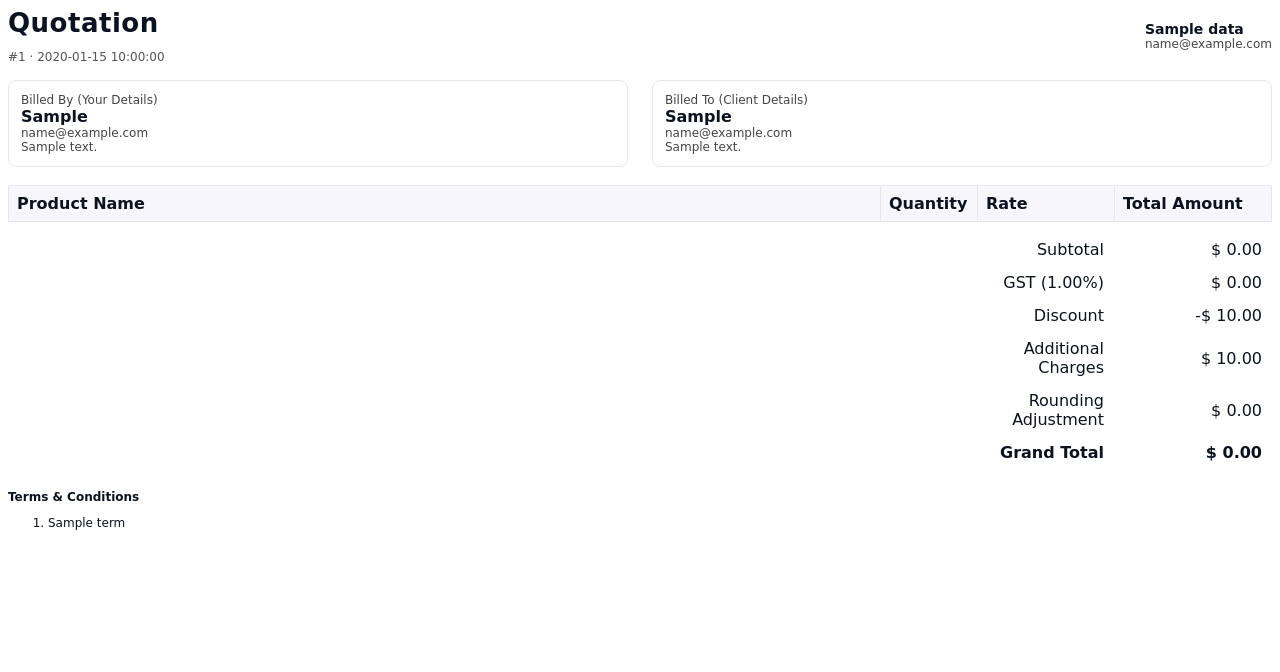
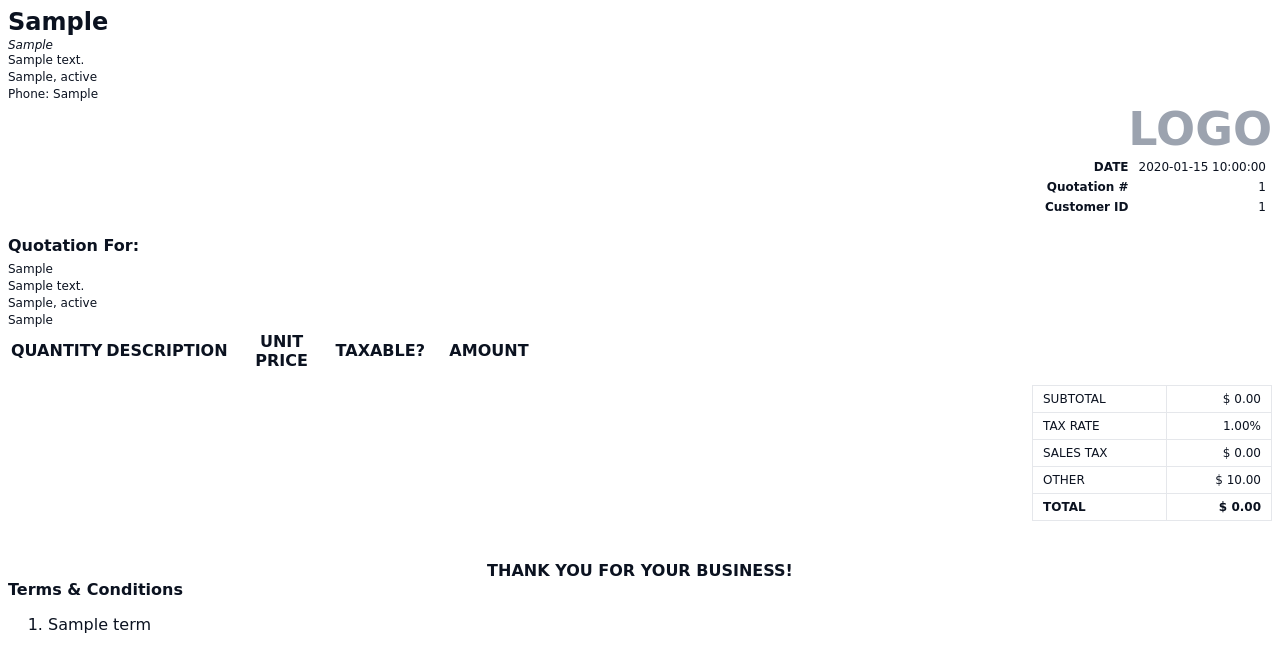
Before and after one commit to krupesh-10div/Cursor, a PHP site: template quotation-generator/templates/quote-template.php in a window 1280 px wide. Shown: the top 672 px of the page. Run offline with PHP 8.4, Linux system fonts and the light colour scheme; the template is opened without the code that fills it: most values are stand-ins (such as "Sample title", 1, 10 or a date in 2020); data that the repository does not hold is empty.

Commit message:
Refactor quote template with improved design and layout structure
Co-authored-by: kailanitish90 <kailanitish90@gmail.com>

```diff
--- a/quotation-generator/templates/quote-template.php
+++ b/quotation-generator/templates/quote-template.php
@@ -46,60 +46,60 @@ $grand = $grand + $roundAdj;
 	<style>
 		body { font-family: DejaVu Sans, sans-serif; color:#0b1220; }
 		.wrap { width:100%; }
-		.header { display:flex; justify-content: space-between; align-items:center; }
-		.company { font-size:14px; }
-		.title { font-size:26px; font-weight:700; letter-spacing: .5px; }
-		.meta { margin-top: 12px; font-size:12px; color:#555; }
-		.table { width:100%; border-collapse: collapse; margin-top: 18px; }
-		.table th, .table td { border: 1px solid #e5e7eb; padding: 8px; }
-		.table th { background:#f7f7fb; text-align:left; font-weight:600; }
-		.totals { margin-top: 10px; width: 320px; margin-left: auto; }
-		.totals td { padding: 6px 8px; }
-		.terms { margin-top: 20px; font-size: 12px; }
-		.flex { display:flex; gap:24px; }
-		.block { border: 1px solid #e5e7eb; padding:12px; border-radius:8px; }
-		.small { font-size: 12px; color:#444; }
-		.signature { margin-top: 40px; text-align:right; font-size: 12px; }
+		.header { justify-content: space-between; align-items:flex-start; }
+		.left-head h1 { margin:0; font-size:24px; font-weight:700; }
+		.left-head .slogan { font-style:italic; font-size:12px; margin-top:2px; }
+		.addr-line { font-size:12px; line-height:1.4; }
+		.right-head { text-align:right; font-size:12px; }
+		.right-head .logo { font-size:46px; font-weight:700; color:#9ca3af; }
+		.right-head table.meta td { padding:2px 4px; }
+		.section-title { font-weight:600; margin:14px 0 6px; }
+		.quote-for { font-size:12px; line-height:1.4; }
+		.items th { text-transform:uppercase; font-size:12px; }
+		.totals-box { border:1px solid #e5e7eb; border-collapse:collapse; font-size:12px; }
+		.totals-box td { padding:6px 10px; border:1px solid #e5e7eb; text-align:right; }
+		.totals-box tr td:first-child { text-align:left; }
+		.thanks { text-align:center; font-weight:600; margin-top:40px; }
 	</style>
 </head>
 <body>
 	<div class="wrap">
 		<div class="header">
-			<div>
-				<div class="title">Quotation</div>
-				<div class="meta">#<?php echo esc($data['quotation_no'] ?? ''); ?> · <?php echo esc($data['quotation_date'] ?? ''); ?></div>
+			<div class="left-head">
+				<h1><?php echo esc($data['by_business'] ?: 'Your Company Name'); ?></h1>
+				<div class="slogan"><?php echo esc($data['company_slogan'] ?? 'Your Company Slogan'); ?></div>
+				<?php if (!empty($data['by_address'])): ?><div class="addr-line"><?php echo esc($data['by_address']); ?></div><?php endif; ?>
+				<?php if (!empty($data['by_city']) || !empty($data['by_state'])): ?><div class="addr-line"><?php echo esc($data['by_city'] . ', ' . $data['by_state']); ?></div><?php endif; ?>
+				<?php if (!empty($data['by_contact'])): ?><div class="addr-line">Phone: <?php echo esc($data['by_contact']); ?></div><?php endif; ?>
 			</div>
-			<div class="company">
-				<?php if ($logoPath && is_file($logoPath)): ?>
-					<img src="<?php echo esc($logoPath); ?>" style="height:60px;" />
-				<?php endif; ?>
-				<div><strong><?php echo esc($data['company_name'] ?? ''); ?></strong></div>
-				<div class="small"><?php echo esc($data['company_email'] ?? ''); ?></div>
+			<div class="right-head">
+				<div class="logo">LOGO</div>
+				<table class="meta" style="margin-left:auto;">
+					<tr><td><strong>DATE</strong></td><td><?php echo esc($data['quotation_date']); ?></td></tr>
+					<tr><td><strong>Quotation #</strong></td><td><?php echo esc($data['quotation_no']); ?></td></tr>
+					<?php if(!empty($data['customer_id'])): ?><tr><td><strong>Customer ID</strong></td><td><?php echo esc($data['customer_id']); ?></td></tr><?php endif; ?>
+				</table>
 			</div>
 		</div>
 
-		<div class="flex" style="margin-top:16px;">
-			<div class="block" style="flex:1;">
-				<div class="small">Billed By (Your Details)</div>
-				<div><strong><?php echo esc($data['by_business'] ?? ($data['company_name'] ?? '')); ?></strong></div>
-				<div class="small"><?php echo esc($data['by_email'] ?? ($data['company_email'] ?? '')); ?></div>
-				<div class="small"><?php echo esc($data['by_address'] ?? ''); ?></div>
-			</div>
-			<div class="block" style="flex:1;">
-				<div class="small">Billed To (Client Details)</div>
-				<div><strong><?php echo esc($data['to_business'] ?? ($data['customer_name'] ?? '')); ?></strong></div>
-				<div class="small"><?php echo esc($data['to_email'] ?? ($data['customer_email'] ?? '')); ?></div>
-				<div class="small"><?php echo esc($data['to_address'] ?? ''); ?></div>
+		<div style="margin-top:18px;" class="quote-for-block">
+			<div class="section-title">Quotation For:</div>
+			<div class="quote-for">
+				<div><?php echo esc($data['to_business'] ?: $data['customer_name']); ?></div>
+				<?php if (!empty($data['to_address'])): ?><div><?php echo esc($data['to_address']); ?></div><?php endif; ?>
+				<?php if (!empty($data['to_city']) || !empty($data['to_state'])): ?><div><?php echo esc($data['to_city'] . ', ' . $data['to_state']); ?></div><?php endif; ?>
+				<?php if (!empty($data['to_contact'])): ?><div><?php echo esc($data['to_contact']); ?></div><?php endif; ?>
 			</div>
 		</div>
 
 		<table class="table">
 			<thead>
 				<tr>
-					<th>Product Name</th>
-					<th style="width:80px;">Quantity</th>
-					<th style="width:120px;">Rate</th>
-					<th style="width:140px;">Total Amount</th>
+					<th style="width:60px;">QUANTITY</th>
+					<th>DESCRIPTION</th>
+					<th style="width:100px;">UNIT PRICE</th>
+					<th style="width:80px;">TAXABLE?</th>
+					<th style="width:120px;">AMOUNT</th>
 				</tr>
 			</thead>
 			<tbody>
@@ -112,49 +112,25 @@ $grand = $grand + $roundAdj;
 				$lineTotal = $base + $taxAmt;
 			?>
 				<tr>
+					<td><?php echo money($qty); ?></td>
 					<td><?php echo esc($name); ?></td>
-					<td><?php echo money($qty); ?></td>
 					<td><?php echo $currencySymbol . ' ' . money($price); ?></td>
+					<td><?php echo ($tax > 0) ? 'Yes' : 'No'; ?></td>
 					<td><?php echo $currencySymbol . ' ' . money($lineTotal); ?></td>
 				</tr>
 			<?php endforeach; ?>
 			</tbody>
 		</table>
 
-		<table class="totals">
-			<tr>
-				<td style="text-align:right;">Subtotal</td>
-				<td style="text-align:right; width:140px;"><?php echo $currencySymbol . ' ' . money($subtotal); ?></td>
-			</tr>
-			<?php if (!empty($includeGst)): ?>
-			<tr>
-				<td style="text-align:right;">GST (<?php echo money($gstPercent); ?>%)</td>
-				<td style="text-align:right; width:140px;"><?php echo $currencySymbol . ' ' . money($taxtotal); ?></td>
-			</tr>
-			<?php endif; ?>
-			<?php if (($discount ?? 0) > 0): ?>
-			<tr>
-				<td style="text-align:right;">Discount</td>
-				<td style="text-align:right; width:140px;">-<?php echo $currencySymbol . ' ' . money($discount); ?></td>
-			</tr>
-			<?php endif; ?>
-			<?php if (($additional ?? 0) > 0): ?>
-			<tr>
-				<td style="text-align:right;">Additional Charges</td>
-				<td style="text-align:right; width:140px;"><?php echo $currencySymbol . ' ' . money($additional); ?></td>
-			</tr>
-			<?php endif; ?>
-			<?php if (($rounding ?? 'none') !== 'none'): ?>
-			<tr>
-				<td style="text-align:right;">Rounding Adjustment</td>
-				<td style="text-align:right; width:140px;"><?php echo $currencySymbol . ' ' . money($roundAdj); ?></td>
-			</tr>
-			<?php endif; ?>
-			<tr>
-				<td style="text-align:right;"><strong>Grand Total</strong></td>
-				<td style="text-align:right; width:140px;"><strong><?php echo $currencySymbol . ' ' . money($grand); ?></strong></td>
-			</tr>
+		<table class="totals-box" style="width:240px; margin-left:auto; margin-top:12px;">
+			<tr><td>SUBTOTAL</td><td><?php echo $currencySymbol . ' ' . money($subtotal); ?></td></tr>
+			<tr><td>TAX RATE</td><td><?php echo money($gstPercent) . '%'; ?></td></tr>
+			<tr><td>SALES TAX</td><td><?php echo $currencySymbol . ' ' . money($taxtotal); ?></td></tr>
+			<tr><td>OTHER</td><td><?php echo ($additional>0) ? $currencySymbol . ' ' . money($additional) : '-'; ?></td></tr>
+			<tr><td><strong>TOTAL</strong></td><td><strong><?php echo $currencySymbol . ' ' . money($grand); ?></strong></td></tr>
 		</table>
+
+		<div class="thanks">THANK YOU FOR YOUR BUSINESS!</div>
 
 		<?php if (!empty($data['terms'])): ?>
 			<div class="terms">
```
